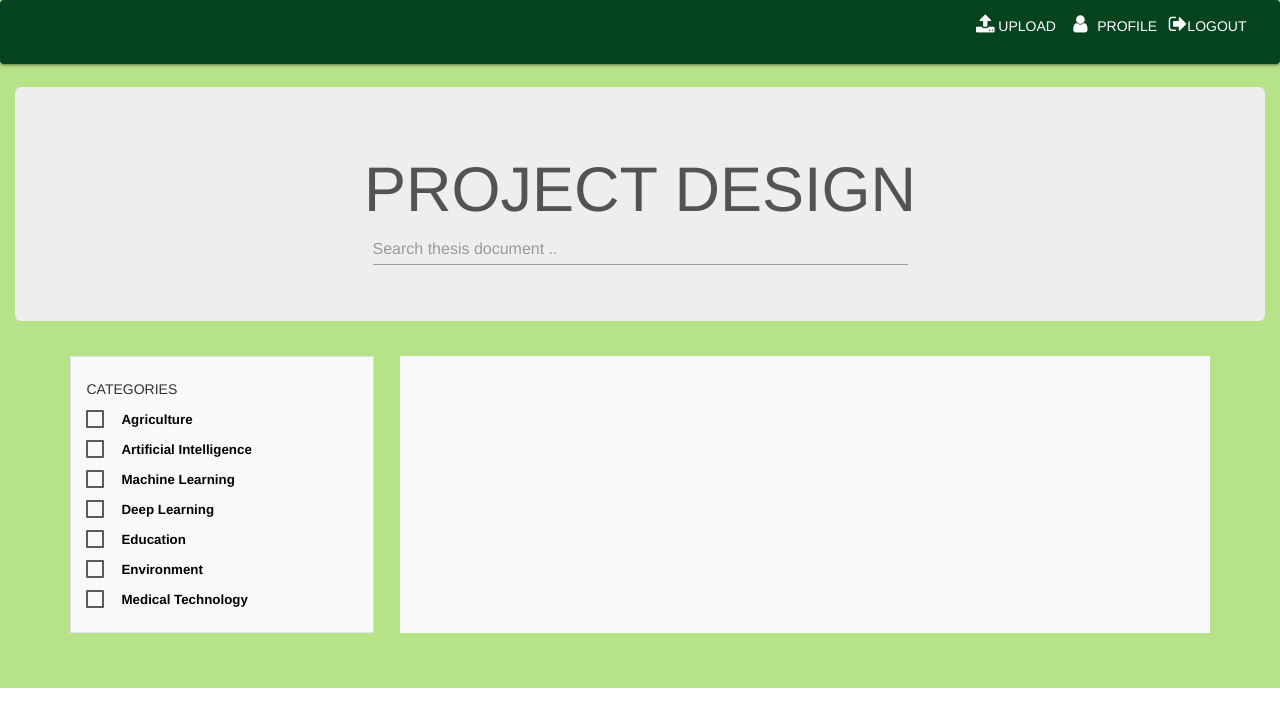
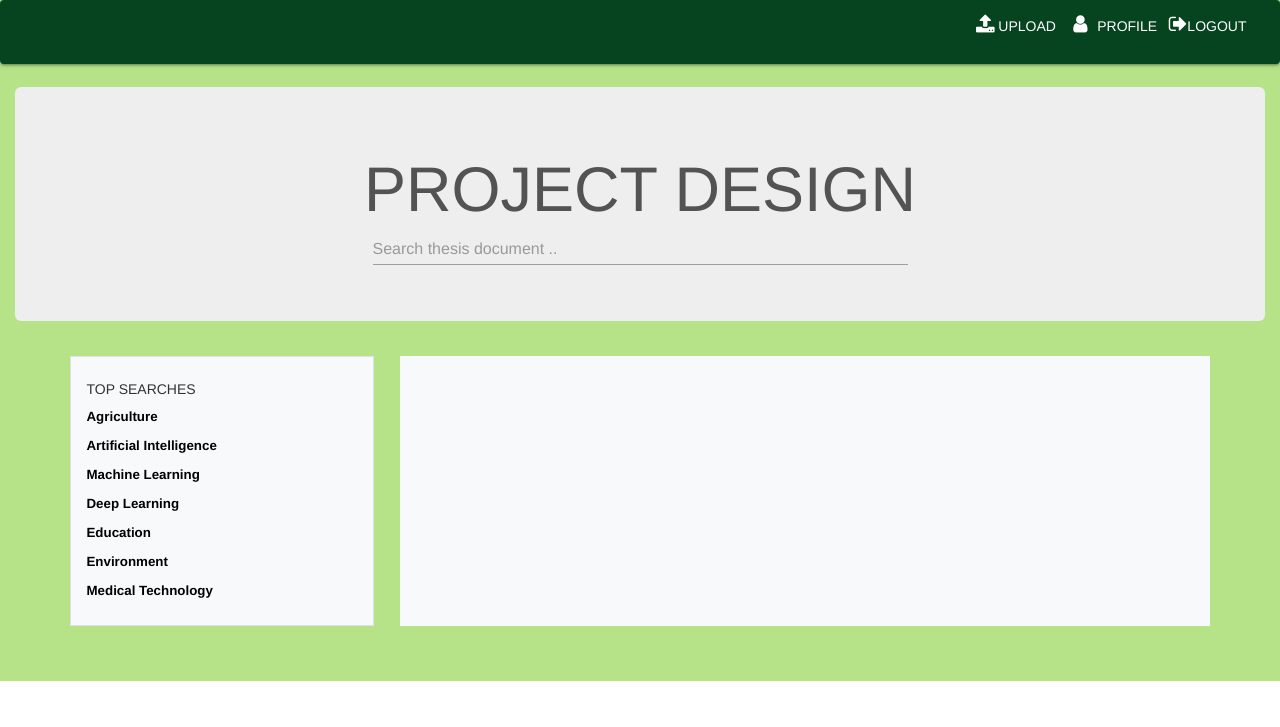
Before and after one commit to isaacsapelino/PDArchiver, a Django app: page /search/home/ in a window 1280 px wide. Shown: the top 727 px of the page. Run offline with Django 4.2, Linux system fonts and the light colour scheme; the visitor is signed in with stand-in values (Sample User, id 1); data that the repository does not hold is empty; parts of the project's set-up code (start-up, migrations or seed data) failed here and were passed over; some libraries are stand-ins or nearby versions; some web fonts are replaced.

Commit message:
Top searches in frontend.

```diff
--- a/accounts/templates/profilePage.html
+++ b/accounts/templates/profilePage.html
@@ -36,11 +36,11 @@
     </div>
 
     <label for="fname"> First Name </label>
-    <input type="text" id="fname" placeholder="Name">
+    <p>{{user.firstName}}</p>
     <label for="lname"> Last Name </label>
-    <input type="text" id="lname" placeholder="Name">
+    <p>{{user.lastName}}</p>
     <label for="userID"> User ID </label>
-    <input type="text" id="input-subject" placeholder="User ID User">
+    <p>{{user.userId}}</p>
   </div>
   </div>
 
--- a/search/templates/home.html
+++ b/search/templates/home.html
@@ -89,7 +89,7 @@
 
                             <!-- Table of content -->
                             <div id="simple-list-example" class="d-flex flex-column gap-2 simple-list-example-scrollspy text-left">
-                                <h5>CATEGORIES</h5>
+                                <h5>TOP SEARCHES</h5>
                                 {% comment %} {% for tag in tags %}
                                     <label>
                                         <input class="filter-checkbox" type="checkbox" data-filter="category" value="{{tag.name}}"/>
@@ -98,48 +98,28 @@
                                         color: black;">{{tag.name}}</span>
                                     </label>
                                 {% endfor %} {% endcomment %}
-                                <label>
-                                    <input class="filter-checkbox" type="checkbox" data-filter="category" value="agriculture"/>
-                                    <span class="span-checkbox-font" style="font-family: 'Helvetica Neue',Helvetica,Arial,sans-serif !important;
+
+                                <p class="span-checkbox-font" style="font-family: 'Helvetica Neue',Helvetica,Arial,sans-serif !important;
                                 font-size: 10pt !important;
-                                    color: black;">Agriculture</span>
-                                </label>
-                                <label>
-                                    <input class="filter-checkbox" type="checkbox" data-filter="category" value="aritificial-intelligence"/>
-                                    <span class="span-checkbox-font" style="font-family: 'Helvetica Neue',Helvetica,Arial,sans-serif !important;
+                                color: black; font-weight: bold;">Agriculture</p>
+                                <p class="span-checkbox-font" style="font-family: 'Helvetica Neue',Helvetica,Arial,sans-serif !important;
                                 font-size: 10pt !important;
-                                    color: black;">Artificial Intelligence</span>
-                                </label>
-                                <label>
-                                    <input class="filter-checkbox" type="checkbox" data-filter="category" value="machine-learning"/>
-                                    <span class="span-checkbox-font" style="font-family: 'Helvetica Neue',Helvetica,Arial,sans-serif !important;
+                                color: black; font-weight: bold;">Artificial Intelligence</p>
+                                <p class="span-checkbox-font" style="font-family: 'Helvetica Neue',Helvetica,Arial,sans-serif !important;
                                 font-size: 10pt !important;
-                                    color: black;">Machine Learning</span>
-                                </label>
-                                <label>
-                                    <input class="filter-checkbox" type="checkbox" data-filter="category" value="deep-learning"/>
-                                    <span class="span-checkbox-font" style="font-family: 'Helvetica Neue',Helvetica,Arial,sans-serif !important;
+                                color: black; font-weight: bold;">Machine Learning</p>
+                                <p class="span-checkbox-font" style="font-family: 'Helvetica Neue',Helvetica,Arial,sans-serif !important;
                                 font-size: 10pt !important;
-                                    color: black;">Deep Learning</span>
-                                </label>
-                                <label>
-                                    <input class="filter-checkbox" type="checkbox" data-filter="category" value="education"/>
-                                    <span class="span-checkbox-font" style="font-family: 'Helvetica Neue',Helvetica,Arial,sans-serif !important;
+                                color: black; font-weight: bold;">Deep Learning</p>
+                                <p class="span-checkbox-font" style="font-family: 'Helvetica Neue',Helvetica,Arial,sans-serif !important;
                                 font-size: 10pt !important;
-                                    color: black;">Education</span>
-                                </label>
-                                <label>
-                                    <input class="filter-checkbox" type="checkbox" data-filter="category" value="environment"/>
-                                    <span class="span-checkbox-font" style="font-family: 'Helvetica Neue',Helvetica,Arial,sans-serif !important;
+                                color: black; font-weight: bold;">Education</p>
+                                <p class="span-checkbox-font" style="font-family: 'Helvetica Neue',Helvetica,Arial,sans-serif !important;
                                 font-size: 10pt !important;
-                                    color: black;">Environment</span>
-                                </label>
-                                <label>
-                                    <input class="filter-checkbox" type="checkbox" data-filter="category" value="medical-technology"/>
-                                    <span class="span-checkbox-font" style="font-family: 'Helvetica Neue',Helvetica,Arial,sans-serif !important;
+                                color: black; font-weight: bold;">Environment</p>
+                                <p class="span-checkbox-font" style="font-family: 'Helvetica Neue',Helvetica,Arial,sans-serif !important;
                                 font-size: 10pt !important;
-                                    color: black;">Medical Technology</span>
-                                </label>
+                                color: black; font-weight: bold;">Medical Technology</p>
                             </div>
                         </div>
                         <div class="col-xl-8 offset-small py-1 bg-light">
```
Lines whose indentation alone changed are shown as unchanged.
